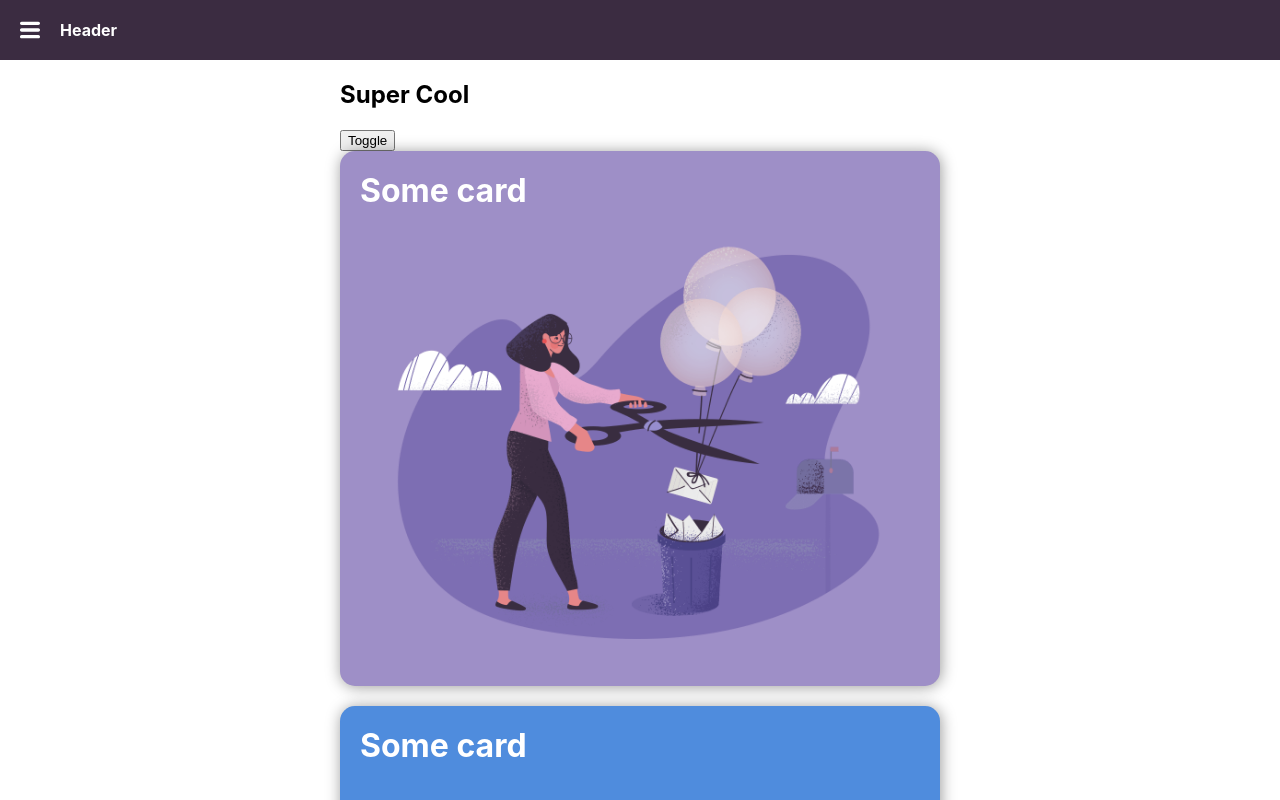
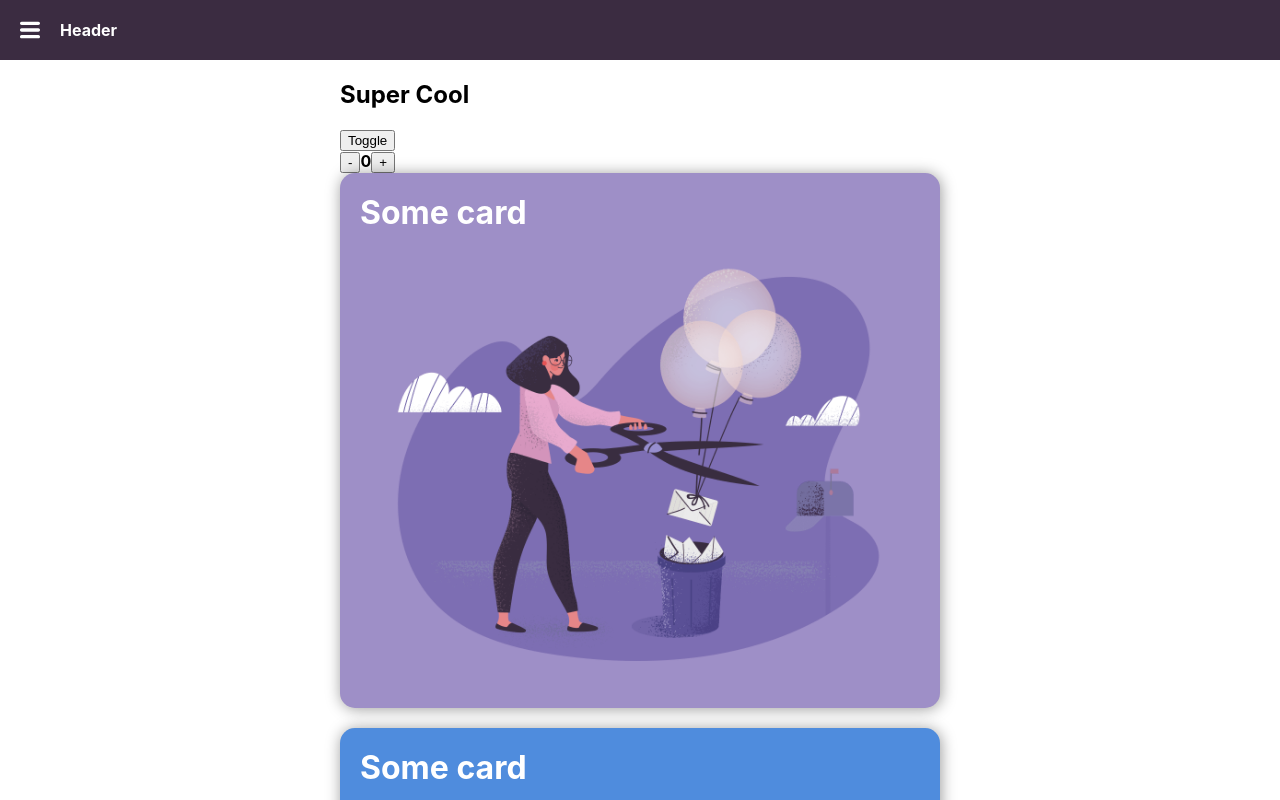
Before and after one commit to OlegKozlovskui/custom-react-hooks, a React (Create React App) app: page / in a window 1280 px wide. Shown: the top 800 px of the page. Built offline with nearby package versions, Linux system fonts and the light colour scheme.

Commit message:
add useInc hookok

```diff
--- a/src/App.js
+++ b/src/App.js
@@ -7,6 +7,7 @@
 import black from "./black.png";
 import green from "./green.png";
 import Toggle from './components/Toggle';
+import Inc from './components/Inc';
 
 function App() {
   return (
@@ -18,6 +19,7 @@
       <Container>
         <h2>Super Cool</h2>
         <Toggle />
+        <Inc />
         <CardGrid>
           <Card style={{ background: "var(--purp)" }}>
             <h3>Some card</h3>
--- /dev/null
+++ b/src/components/Inc.js
@@ -0,0 +1,16 @@
+import React from 'react';
+import { useInc } from '../hooks/useInc';
+
+const Inc = () => {
+  const [value, { inc, dec }] = useInc(0);
+
+  return (
+    <div>
+      <button onClick={dec}>-</button>
+      <strong>{value}</strong>
+      <button onClick={inc}>+</button>
+    </div>
+  );
+};
+
+export default Inc;
--- /dev/null
+++ b/src/hooks/useInc.js
@@ -0,0 +1,15 @@
+import { useState } from 'react';
+
+export const useInc = (initial) => {
+  const [value, setValue] = useState(initial = 0);
+
+  const inc = () => {
+    setValue(prevState => prevState + 1)
+  };
+
+  const dec = () => {
+    setValue(prevState => prevState - 1)
+  };
+
+  return [value, { inc, dec }];
+};
```
